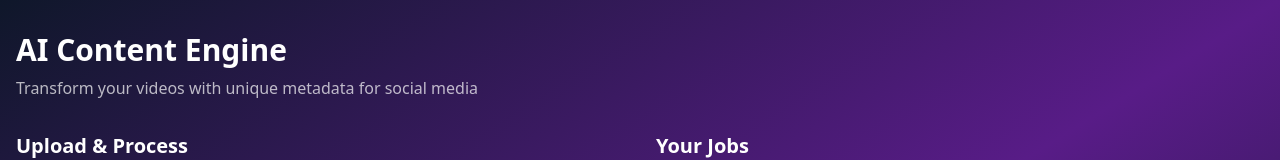
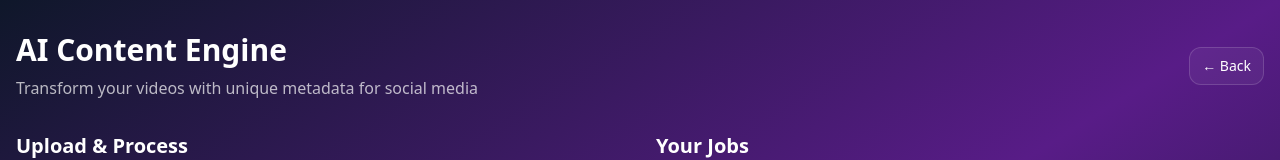
Before and after one commit to bojodanchev/ai-content-engine, a Next.js app: page /dashboard in a window 1280 px wide. Shown: the top 160 px of the page. Built offline with nearby package versions, Linux system fonts and the light colour scheme; no server answers; the database is empty.

Commit message:
feat(ui): gradient download button; add dashboard back link; refine upload status

```diff
--- a/ai_content_engine_whop_landing_page_react_tailwind.tsx
+++ b/ai_content_engine_whop_landing_page_react_tailwind.tsx
@@ -54,10 +54,12 @@ export default function AIContentEngineLanding() {
           </div>
           <div className="flex items-center gap-3">
             <a
-              href="#demo"
+              href="https://whop.com/apps/app_MlBrjqKMGbX2MH/"
+              target="_blank"
+              rel="noopener noreferrer"
               className="inline-flex items-center gap-2 rounded-xl px-3 py-2 text-sm bg-white/10 hover:bg-white/15 border border-white/10 transition"
             >
-              <BadgeCheck className="h-4 w-4" /> Available on Whop
+              <BadgeCheck className="h-4 w-4" /> Install in my Whop
             </a>
             <a href="/dashboard" className="rounded-xl px-3 py-2 text-sm bg-gradient-to-r from-indigo-500 via-fuchsia-500 to-cyan-400 text-black font-semibold hover:opacity-90 transition">
               Start Processing
--- a/app/dashboard/JobsList.tsx
+++ b/app/dashboard/JobsList.tsx
@@ -104,7 +104,7 @@ export default async function JobsList({ userId }: JobsListProps) {
               {job.status === "completed" && (
                 <a
                   href={`/api/download/processed/${encodeURIComponent(job.id)}`}
-                  className="inline-flex items-center gap-2 px-3 py-1.5 bg-green-500 hover:bg-green-600 text-black text-sm font-medium rounded-lg transition"
+                  className="inline-flex items-center gap-2 px-3 py-1.5 bg-gradient-to-r from-indigo-500 via-fuchsia-500 to-cyan-400 text-black text-sm font-medium rounded-lg hover:opacity-90 transition"
                 >
                   📥 Download
                 </a>
--- a/app/dashboard/UploadClient.tsx
+++ b/app/dashboard/UploadClient.tsx
@@ -68,7 +68,7 @@ export default function UploadClient() {
         throw new Error(`S3 upload failed (${s3Res.status})${body ? `: ${body.slice(0,300)}` : ""}`);
       }
       setJobId(jid);
-      setStatus("File uploaded to S3. Ready to process.");
+      setStatus("File uploaded. Ready to process.");
       console.log("[UPLOAD-INIT]", { jobId: jid, url });
     } catch (e: any) {
       setError(e.message ?? "Upload failed");
--- a/app/dashboard/page.tsx
+++ b/app/dashboard/page.tsx
@@ -28,9 +28,14 @@ export default async function DashboardPage() {
   return (
     <div className="min-h-screen bg-gradient-to-br from-slate-900 via-purple-900 to-slate-900 text-white">
       <div className="container mx-auto px-4 py-8">
-        <div className="mb-8">
-          <h1 className="text-3xl font-bold mb-2">AI Content Engine</h1>
-          <p className="text-white/70">Transform your videos with unique metadata for social media</p>
+        <div className="mb-8 flex items-center justify-between">
+          <div>
+            <h1 className="text-3xl font-bold mb-2">AI Content Engine</h1>
+            <p className="text-white/70">Transform your videos with unique metadata for social media</p>
+          </div>
+          <a href="/" className="rounded-xl px-3 py-2 text-sm border border-white/15 bg-white/5 hover:bg-white/10 transition" aria-label="Back to landing">
+            ← Back
+          </a>
         </div>
 
         <div className="grid gap-8 lg:grid-cols-2">
```
